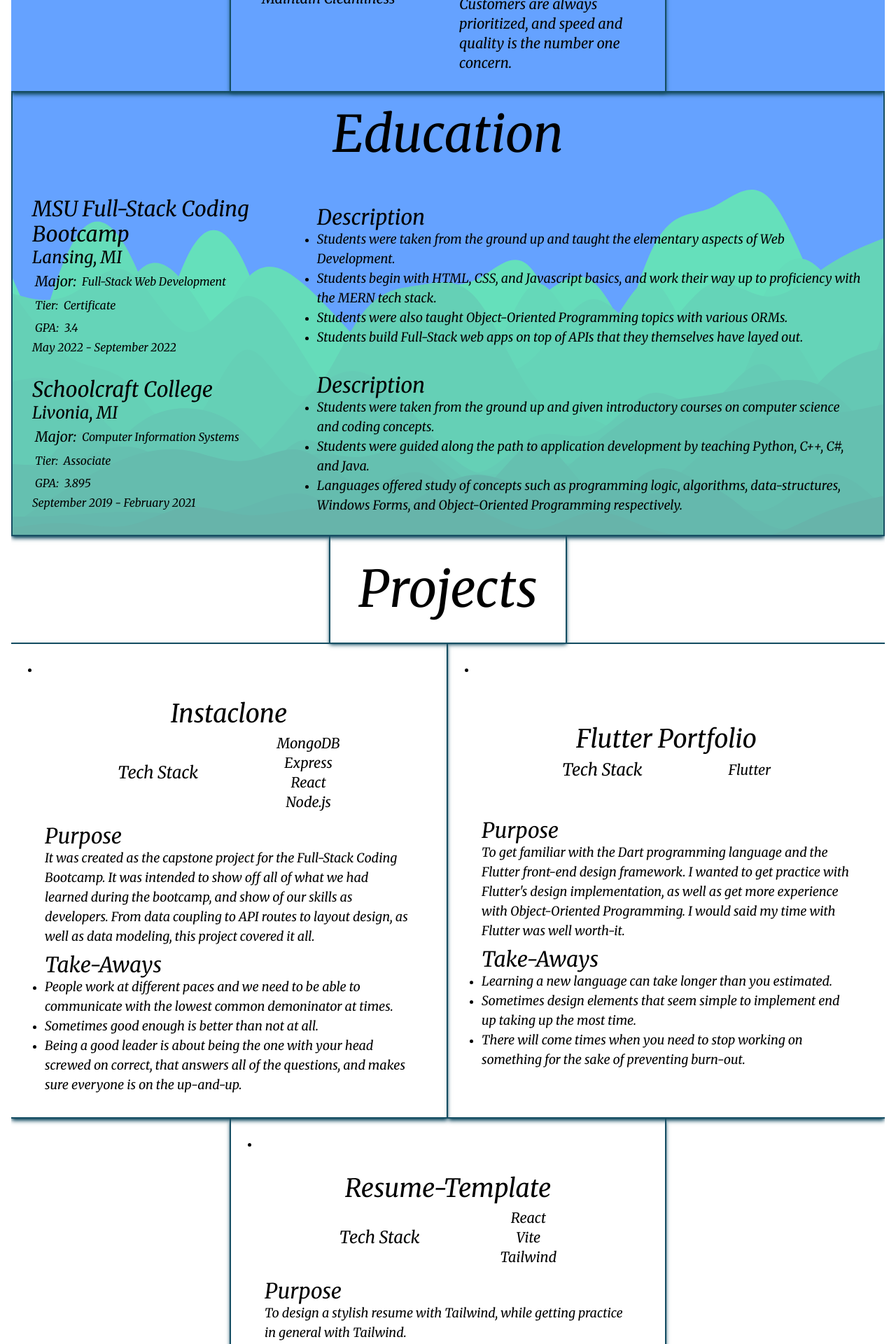
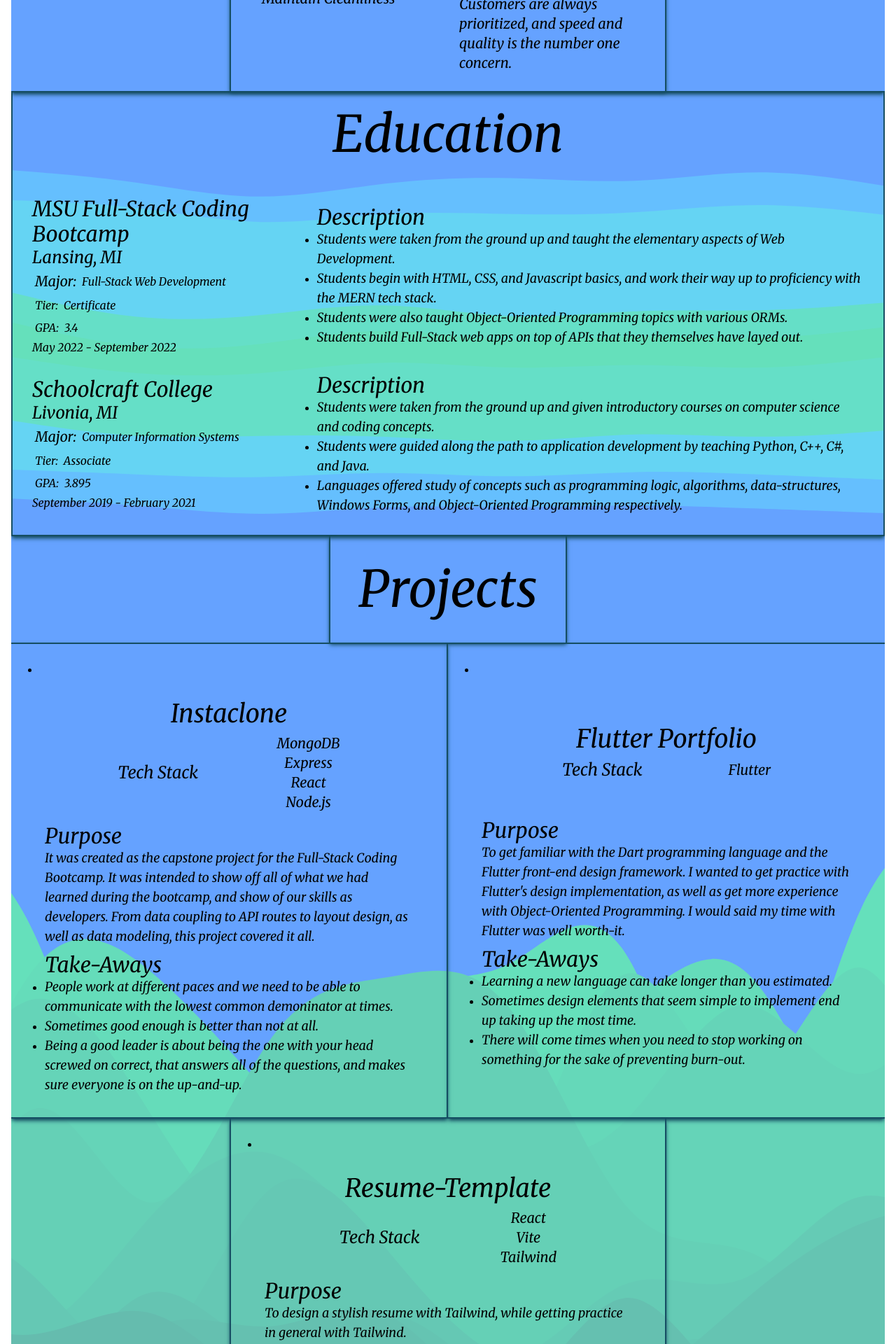
Before and after one commit to ProgrammingAStorm/Resume-Template, a React (Vite) app: page / in a window 1280 px wide. Shown: the part 3220-5140 px from the top of the page at 70% size. Built offline with nearby package versions, Linux system fonts and the light colour scheme.

Commit message:
Added Projects Background Amd Updated Education Background

```diff
--- a/src/components/Education.tsx
+++ b/src/components/Education.tsx
@@ -1,7 +1,7 @@
 import { EducationData } from "../data";
 
 export default function Education(educationData: EducationData) {
-    return <section className="relative flex flex-col items-center w-full border-b-2 border-x-2 border-cyan-900 shadow-md shadow-cyan-900 before:absolute before:-z-10 before:bg-center before:bg-cover before:bg-no-repeat before:opacity-60 before:bg-[url('src/assets/svg/layered-waves-16:9.svg')] before:content-[''] before:w-full before:h-full">
+    return <section className="relative flex flex-col items-center w-full border-b-2 border-x-2 border-cyan-900 shadow-md shadow-cyan-900 before:absolute before:-z-10 before:bg-center before:bg-cover before:bg-no-repeat before:opacity-60 before:bg-[url('src/assets/svg/stacked-waves-16:9.svg')] before:content-[''] before:w-full before:h-full">
         <h1 className="text-7xl p-6">Education</h1>
 
         <ul className="p-3">
--- a/src/components/Projects.tsx
+++ b/src/components/Projects.tsx
@@ -91,7 +91,7 @@ export default function Projects(projectData: ProjectsData) {
         })
     }
 
-    return <section className="flex flex-col items-center border-b-2 border-cyan-900 shadow-md shadow-cyan-900">
+    return <section className="relative flex flex-col items-center border-b-2 border-cyan-900 shadow-md shadow-cyan-900  before:absolute before:-z-10 before:bg-center before:bg-cover before:bg-no-repeat before:opacity-60 before:bg-[url('src/assets/svg/layered-waves-16:9.svg')] before:content-[''] before:w-full before:h-full ">
         <h1 className="text-7xl p-10 border-x-2 border-cyan-900 shadow-md shadow-cyan-900">Projects</h1>
 
         <ul className="flex items-stretch border-cyan-900 shadow-md shadow-cyan-900">
```
Also changed, not shown: src/assets/svg/layered-peaks-bottom.svg (deleted), src/assets/svg/stacked-waves-16:9.svg (added).
